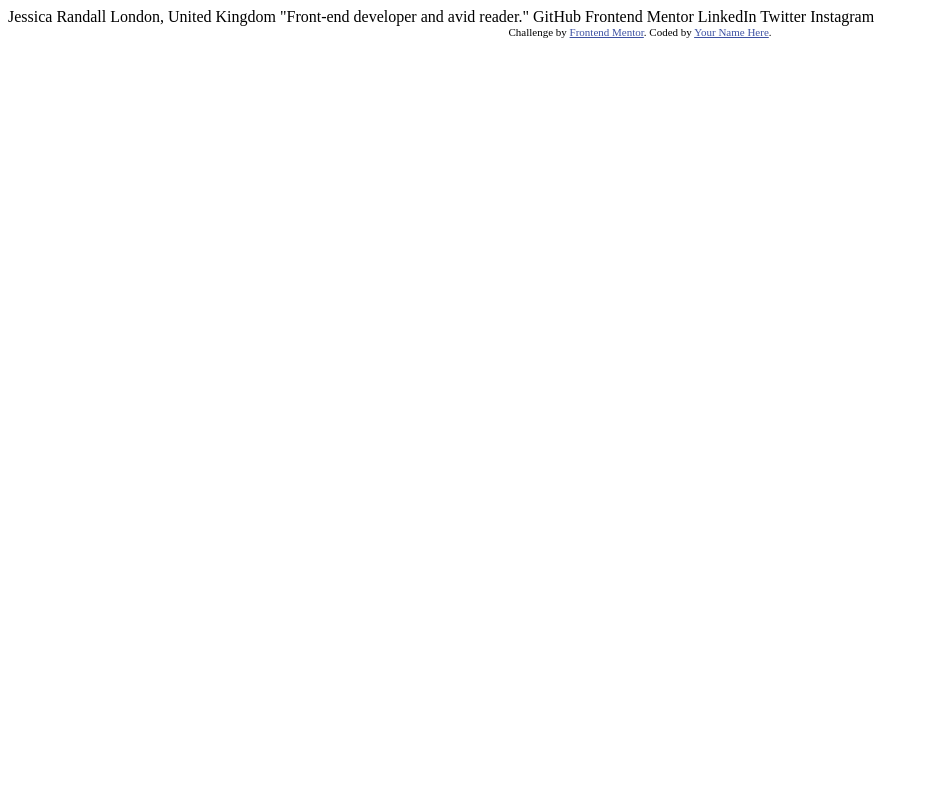
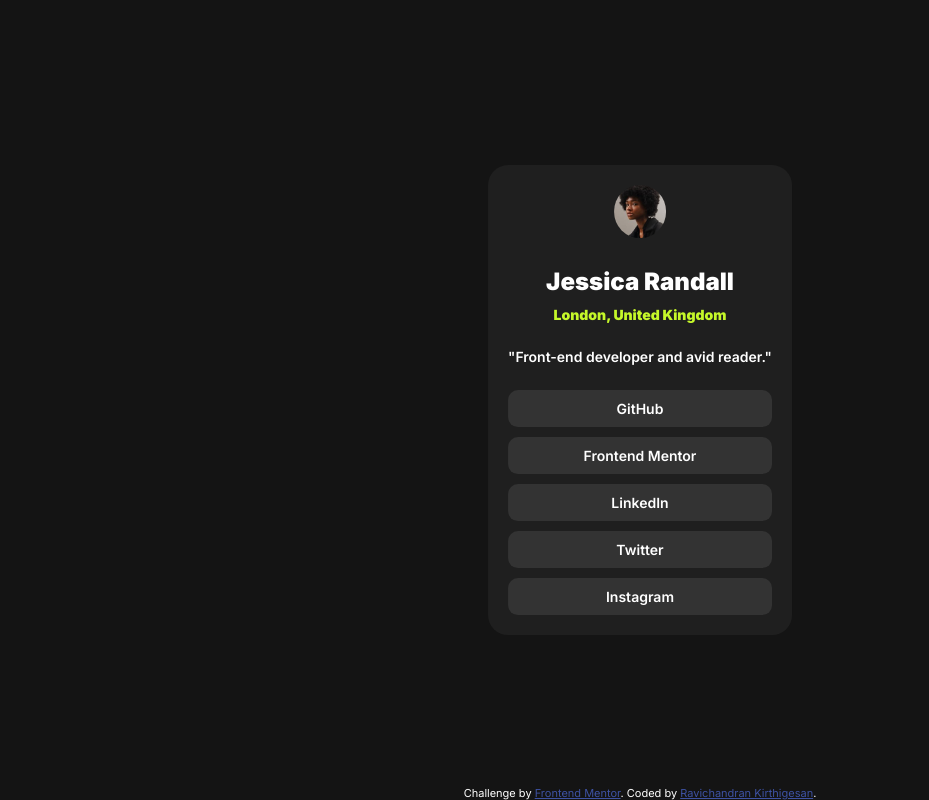
Before and after one commit to ravichak1/social-links-profile-main, a plain HTML site: page index.html in a window 1280 px wide. Shown: the whole page, without its empty margins (0-929 px from the left). Drawn offline with Linux system fonts and the light colour scheme.

Commit message:
index html file issue solve

```diff
--- a/index.html
+++ b/index.html
@@ -8,6 +8,8 @@
 
   <title>Frontend Mentor | Social links profile</title>
 
+  <link rel="stylesheet" href="./styles/style.css">
+
   <!-- Feel free to remove these styles or customise in your own stylesheet 👍 -->
   <style>
     .attribution { font-size: 11px; text-align: center; }
@@ -15,20 +17,29 @@
   </style>
 </head>
 <body>
+  <div class="container">
+    <section id="profileImg">
+      <img src="./assets/images/avatar-jessica.jpeg" alt="prfImg" class="prfImg">
+    </section>
 
-  Jessica Randall
-  London, United Kingdom
-  "Front-end developer and avid reader."
+    <section id="nameOfUser">
+      <h2>Jessica Randall</h2>
+      <h4>London, United Kingdom</h4>
+      <p>"Front-end developer and avid reader."</p>
+    </section>
 
-  GitHub
-  Frontend Mentor
-  LinkedIn
-  Twitter
-  Instagram
+    <section id="socialLink">
+      <div class="socialWebsite">GitHub</div>
+      <div class="socialWebsite">Frontend Mentor</div>
+      <div class="socialWebsite">LinkedIn</div>
+      <div class="socialWebsite">Twitter</div>
+      <div class="socialWebsite">Instagram</div>
+    </section>
+  </div>
 
   <div class="attribution">
     Challenge by <a href="https://www.frontendmentor.io?ref=challenge" target="_blank">Frontend Mentor</a>.
-    Coded by <a href="#">Your Name Here</a>.
+    Coded by <a href="https://github.com/dashboard">Ravichandran Kirthigesan</a>.
   </div>
 </body>
 </html>
--- /dev/null
+++ b/styles/style.css
@@ -0,0 +1,119 @@
+@import url('https://fonts.googleapis.com/css2?family=Caveat&family=Handlee&family=Inter:wght@100..900&family=Libre+Baskerville:ital,wght@0,400;0,700;1,400&family=Montserrat:ital,wght@0,100..900;1,100..900&family=Outfit:wght@100..900&family=Pacifico&family=Poppins:ital,wght@0,100;0,200;0,300;0,400;0,500;0,600;0,700;0,800;0,900;1,100;1,200;1,300;1,400;1,500;1,600;1,700;1,800;1,900&family=Roboto+Condensed:ital,wght@0,100..900;1,100..900&family=Roboto:ital,wght@0,100;0,300;0,400;0,500;0,700;0,900;1,100;1,300;1,400;1,500;1,700;1,900&family=Sintony:wght@400;700&family=Source+Sans+3:ital,wght@0,200..900;1,200..900&family=Young+Serif&display=swap');
+
+
+:root{
+
+    /* ## Colors
+
+    ### Primary */
+
+    --green: hsl(75, 94%, 57%);
+
+    /* ### Neutral */
+
+    --white: hsl(0, 0%, 100%);
+    --grey: hsl(0, 0%, 20%);
+    --darkgrey: hsl(0, 0%, 12%);
+    --offblack: hsl(0, 0%, 8%);
+
+    /* ## Typography
+
+    ### Body Copy */
+
+    --fontSizeParagraph: 14px;
+
+    --fontFamily : "Inter", sans-serif;
+}
+
+*{
+    padding: 0;
+    margin: 0;
+    box-sizing: border-box;
+}
+
+body{
+    background-color: var(--offblack);
+    color: var(--white);
+    font-family: var(--fontFamily);
+}
+
+.container{
+    position: absolute;
+    top: 50%;
+    left: 50%;
+    transform: translate(-50%, -50%);
+    width: max-content;
+    margin: auto;
+    padding: 20px;
+    background-color: var(--darkgrey);
+    text-align: center;
+    border-radius: 20px;
+}
+
+#profileImg img{
+    border-radius: 50%;
+    width: 20%;
+    margin-bottom: 25px;
+}
+
+#nameOfUser h2{
+    font-weight: 900;
+    margin-bottom: 10px;
+}
+
+#nameOfUser h4{
+    font-size: var(--fontSizeParagraph);
+    margin-bottom: 25px;
+    color: var(--green);
+    font-weight: 900;
+}
+
+#nameOfUser p{
+    font-size: var(--fontSizeParagraph);
+    margin-bottom: 25px;
+    font-weight: 600;
+}
+
+#socialLink{
+    display: flex;
+    flex-direction: column;
+    gap: 10px;
+    width: 100%;
+}
+
+.socialWebsite{
+    font-size: var(--fontSizeParagraph);
+    font-weight: 600;
+    width: 100%;
+    border-radius: 10px;
+    background-color: var(--grey);
+    padding-top: 10px;
+    padding-bottom: 10px;
+    transition: 0.5s ease-in;
+}
+
+.socialWebsite:hover{
+    font-size: var(--fontSizeParagraph);
+    font-weight: 600;
+    width: 100%;
+    border-radius: 10px;
+    background-color: var(--green);
+    padding-top: 10px;
+    padding-bottom: 10px;
+    color: var(--offblack);
+}
+
+.attribution{
+    bottom: 0;
+    left: 50%;
+    transform: translateX(-50%);
+    position: fixed;
+
+}
+@media screen and (max-width: 375px) {
+    .container{
+        width: 90%;
+        margin: 20% auto;
+    }
+
+}
```
